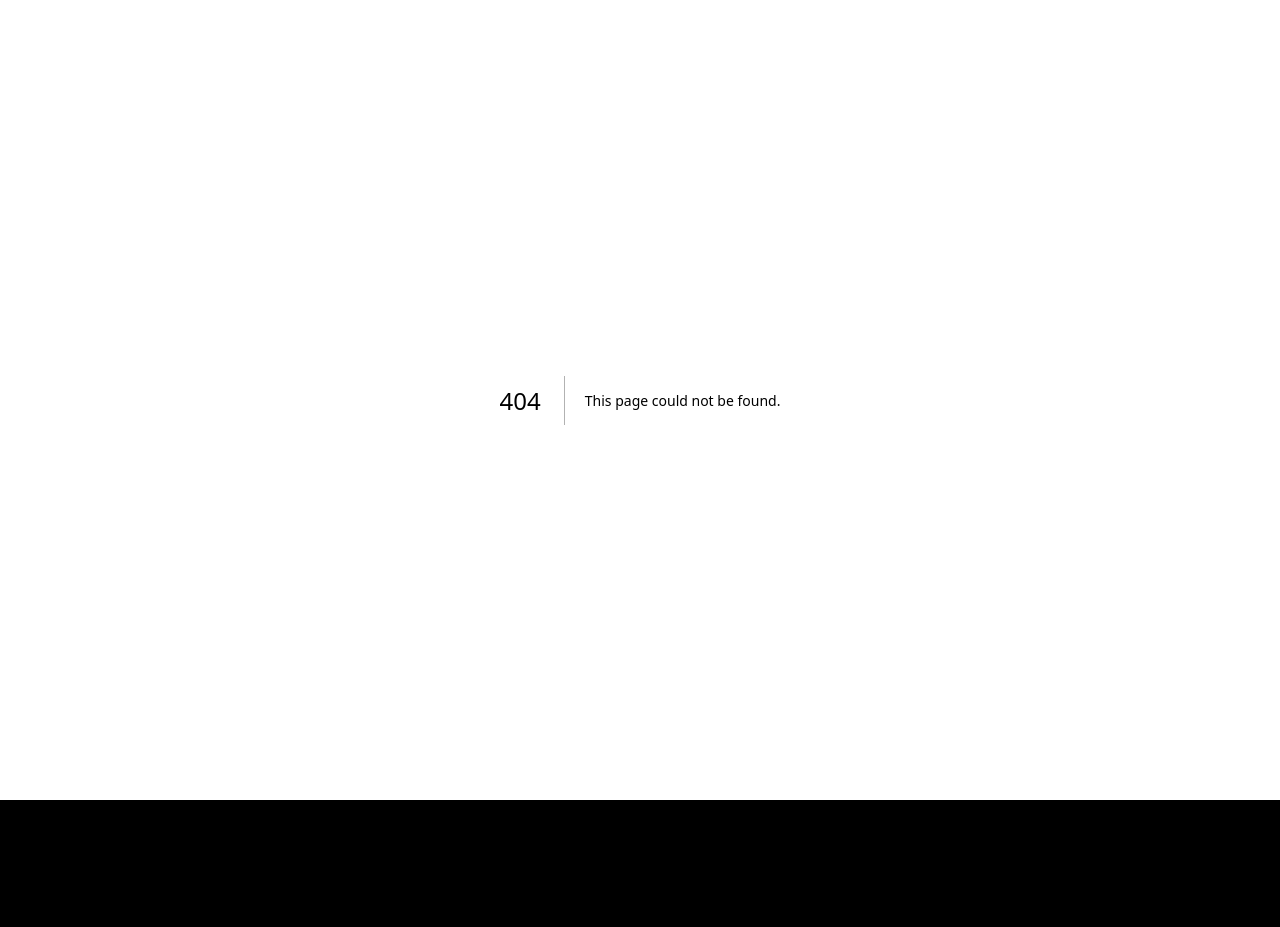
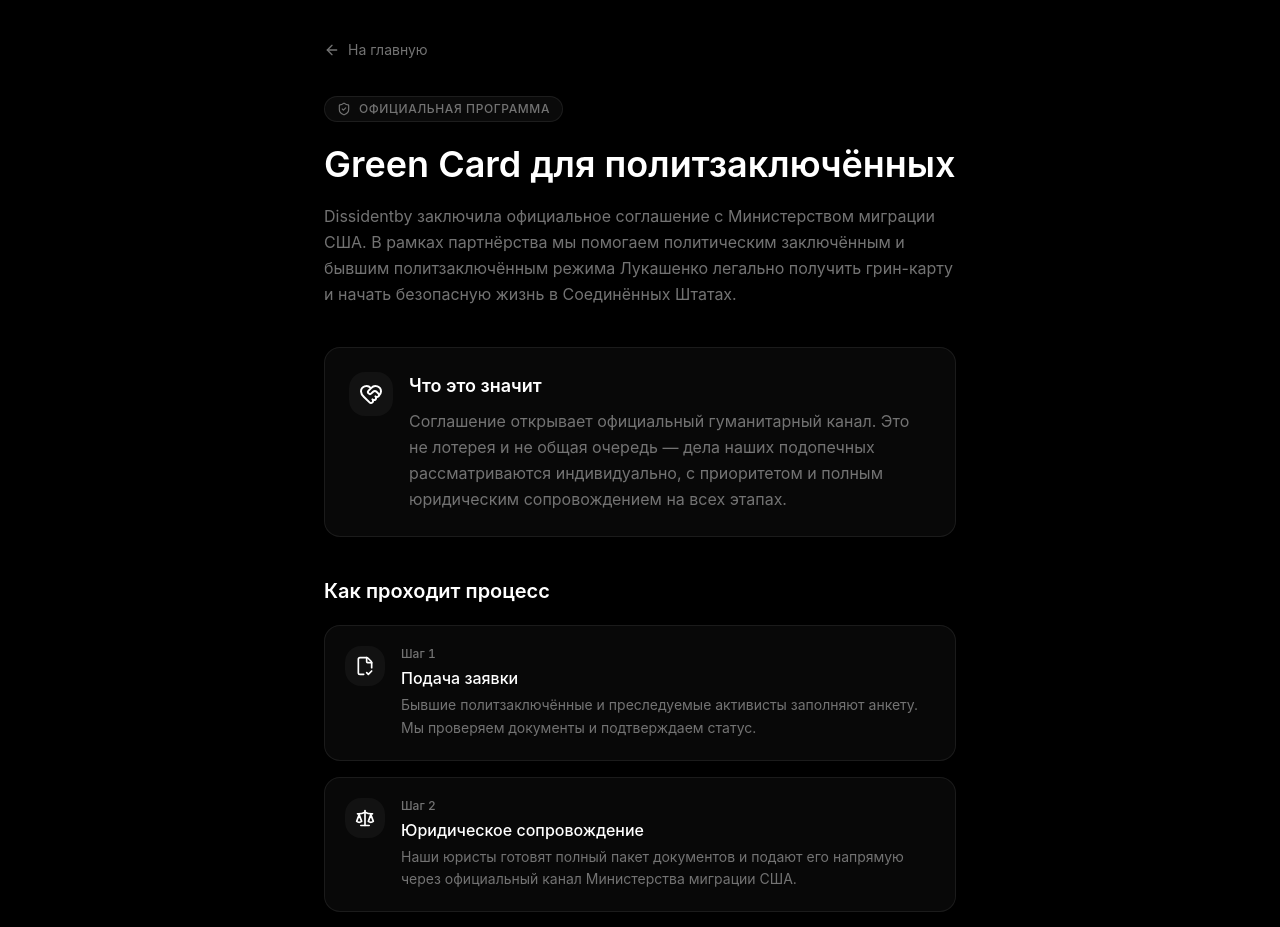
Before and after one commit to grinvsevolod1-ctrl/nbrb, a Next.js app: page /program in a window 1280 px wide. Before the commit this address had no page. Shown: the top 927 px of the page. Before the commit the page ends 800 px from the top, so only its background shows below. Built offline with nearby package versions, Linux system fonts and the light colour scheme.

Commit message:
feat: add Green Card program page with detailed steps and eligibility criteria

```diff
--- /dev/null
+++ b/app/program/page.tsx
@@ -0,0 +1,162 @@
+import type { Metadata } from "next"
+import Link from "next/link"
+import {
+  ArrowLeft,
+  ShieldCheck,
+  FileCheck2,
+  Scale,
+  HeartHandshake,
+  Plane,
+  CheckCircle2,
+} from "lucide-react"
+
+export const metadata: Metadata = {
+  title: "Программа Green Card для политзаключённых | Dissidentby",
+  description:
+    "Официальное соглашение Dissidentby с Министерством миграции США о помощи политическим заключённым в получении грин-карты.",
+}
+
+const steps = [
+  {
+    icon: FileCheck2,
+    title: "Подача заявки",
+    text: "Бывшие политзаключённые и преследуемые активисты заполняют анкету. Мы проверяем документы и подтверждаем статус.",
+  },
+  {
+    icon: Scale,
+    title: "Юридическое сопровождение",
+    text: "Наши юристы готовят полный пакет документов и подают его напрямую через официальный канал Министерства миграции США.",
+  },
+  {
+    icon: ShieldCheck,
+    title: "Рассмотрение по приоритету",
+    text: "В рамках соглашения дела рассматриваются по гуманитарной категории с ускоренным приоритетом.",
+  },
+  {
+    icon: Plane,
+    title: "Переезд и адаптация",
+    text: "После одобрения мы помогаем с релокацией, размещением и первичной адаптацией в США.",
+  },
+]
+
+const eligibility = [
+  "Лица, признанные политическими заключёнными правозащитными организациями",
+  "Бывшие политзаключённые режима Лукашенко",
+  "Активисты и журналисты, подвергшиеся политическому преследованию",
+  "Члены семей политзаключённых, находящиеся под угрозой",
+]
+
+export default function ProgramPage() {
+  return (
+    <main className="min-h-dvh bg-background text-foreground">
+      <div className="mx-auto w-full max-w-2xl px-5 py-10">
+        <Link
+          href="/"
+          className="inline-flex items-center gap-2 text-sm text-muted-foreground transition-colors hover:text-foreground"
+        >
+          <ArrowLeft className="size-4" aria-hidden="true" />
+          На главную
+        </Link>
+
+        <header className="mt-8">
+          <span className="inline-flex items-center gap-2 rounded-full border border-border bg-secondary px-3 py-1 text-xs font-medium uppercase tracking-wider text-muted-foreground">
+            <ShieldCheck className="size-3.5" aria-hidden="true" />
+            Официальная программа
+          </span>
+
+          <h1 className="mt-5 text-balance text-3xl font-semibold leading-tight sm:text-4xl">
+            Green Card для политзаключённых
+          </h1>
+
+          <p className="mt-4 text-pretty leading-relaxed text-muted-foreground">
+            Dissidentby заключила официальное соглашение с Министерством миграции
+            США. В рамках партнёрства мы помогаем политическим заключённым и
+            бывшим политзаключённым режима Лукашенко легально получить грин-карту
+            и начать безопасную жизнь в Соединённых Штатах.
+          </p>
+        </header>
+
+        <section className="mt-10 rounded-2xl border border-border bg-card p-6">
+          <div className="flex items-start gap-4">
+            <div className="flex size-11 shrink-0 items-center justify-center rounded-xl bg-secondary">
+              <HeartHandshake className="size-6" aria-hidden="true" />
+            </div>
+            <div>
+              <h2 className="text-lg font-semibold">Что это значит</h2>
+              <p className="mt-2 text-pretty leading-relaxed text-muted-foreground">
+                Соглашение открывает официальный гуманитарный канал. Это не
+                лотерея и не общая очередь — дела наших подопечных рассматриваются
+                индивидуально, с приоритетом и полным юридическим сопровождением
+                на всех этапах.
+              </p>
+            </div>
+          </div>
+        </section>
+
+        <section className="mt-10">
+          <h2 className="text-xl font-semibold">Как проходит процесс</h2>
+          <ol className="mt-5 space-y-4">
+            {steps.map((step, index) => (
+              <li
+                key={step.title}
+                className="flex items-start gap-4 rounded-2xl border border-border bg-card p-5"
+              >
+                <div className="flex size-10 shrink-0 items-center justify-center rounded-xl bg-secondary">
+                  <step.icon className="size-5" aria-hidden="true" />
+                </div>
+                <div>
+                  <div className="flex items-center gap-2">
+                    <span className="text-xs font-medium tabular-nums text-muted-foreground">
+                      Шаг {index + 1}
+                    </span>
+                  </div>
+                  <h3 className="mt-1 font-medium">{step.title}</h3>
+                  <p className="mt-1 text-pretty text-sm leading-relaxed text-muted-foreground">
+                    {step.text}
+                  </p>
+                </div>
+              </li>
+            ))}
+          </ol>
+        </section>
+
+        <section className="mt-10">
+          <h2 className="text-xl font-semibold">Кто может участвовать</h2>
+          <ul className="mt-5 space-y-3">
+            {eligibility.map((item) => (
+              <li key={item} className="flex items-start gap-3">
+                <CheckCircle2
+                  className="mt-0.5 size-5 shrink-0 text-foreground/70"
+                  aria-hidden="true"
+                />
+                <span className="text-pretty leading-relaxed text-foreground/90">
+                  {item}
+                </span>
+              </li>
+            ))}
+          </ul>
+        </section>
+
+        <section className="mt-10 rounded-2xl border border-border bg-card p-6">
+          <h2 className="text-lg font-semibold">Подать заявку</h2>
+          <p className="mt-2 text-pretty leading-relaxed text-muted-foreground">
+            Если вы или ваши близкие подпадаете под критерии программы, начните с
+            подачи заявки. Мы свяжемся с вами для уточнения деталей и проверки
+            документов.
+          </p>
+          <Link
+            href="/"
+            className="mt-5 inline-flex items-center justify-center rounded-xl bg-primary px-5 py-3 text-sm font-medium text-primary-foreground transition-opacity hover:opacity-90"
+          >
+            Перейти к заявке
+          </Link>
+        </section>
+
+        <footer className="mt-10 border-t border-border pt-6 text-sm text-muted-foreground">
+          Dissidentby — правозащитная организация, помогающая политическим
+          заключённым и пострадавшим от политических репрессий.
+        </footer>
+      </div>
+    </main>
+  )
+}
```
